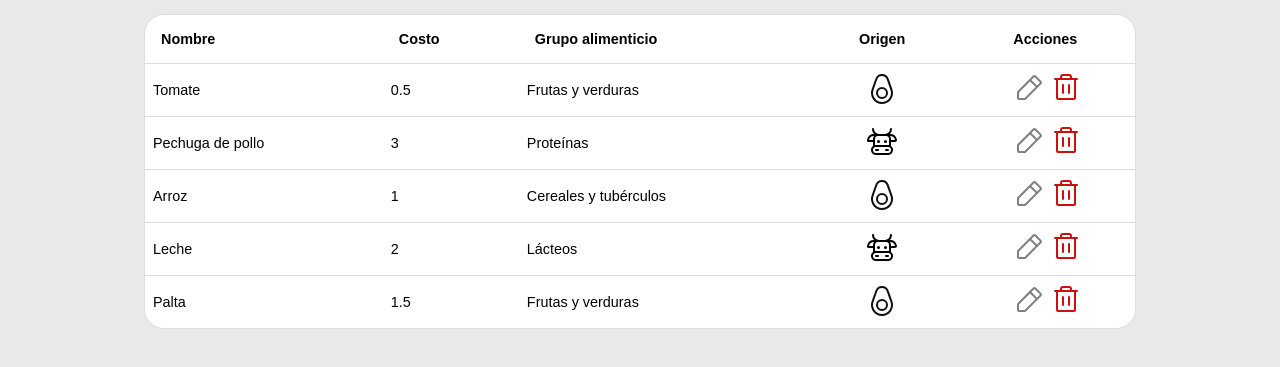
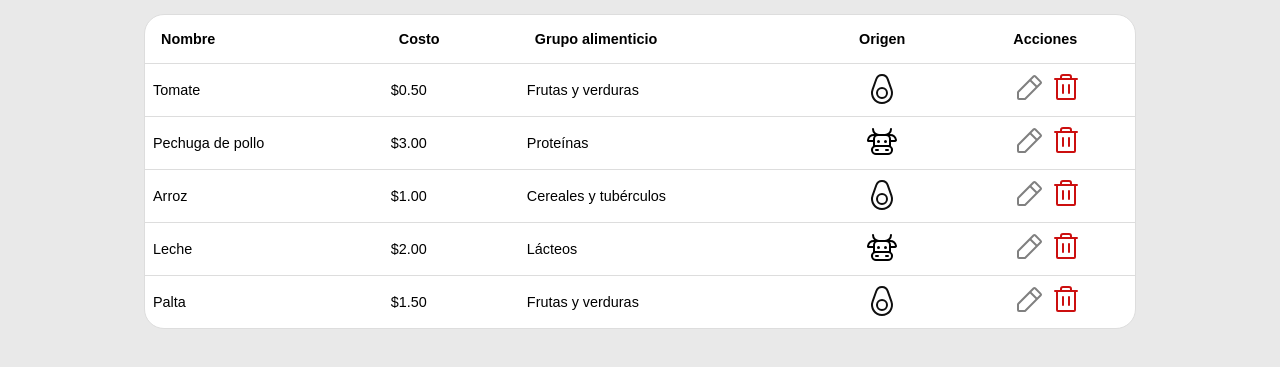
Before and after one commit to joanavarro23/svelte-algo-que-pedir, a SvelteKit app: page /ingrediente in a window 1280 px wide. Shown: the part 127-494 px from the top of the page. Built offline with nearby package versions, Linux system fonts and the light colour scheme; a web font is replaced by a local one.

Commit message:
pongo clase icono-ojo en la img para que funcione el media-query que oculta/muestra el icono del ojo en la tabla

```diff
--- a/src/routes/(app)/+page.svelte
+++ b/src/routes/(app)/+page.svelte
@@ -1,6 +1,5 @@
 <script lang="ts">
   import './pedidos-actuales.css'
-  import '$lib/styles/general.css'
   import PedidoCard from '$lib/components/pedidos/pedido-card.svelte'
   import { PEDIDOS_MOCK } from '$lib/data/mocks/pedidosMock'
 </script>
--- a/src/routes/(app)/ingrediente/+page.svelte
+++ b/src/routes/(app)/ingrediente/+page.svelte
@@ -25,13 +25,13 @@
   {#each INGREDIENTES_MOCK as ingrediente (ingrediente.id)}
     <IngredienteRow {ingrediente}>
       {#snippet columnasExtra()}
-        <td>{ingrediente.costo}</td>
+        <td>${(ingrediente.costo).toFixed(2)}</td>
       {/snippet}
       {#snippet acciones()}
         <div class="iconos-acciones">
           <!-- AGREGAR ACCION PARA EL ICONO BOTON EYE -->
-          <IconoBoton claseIcono="icono-ojo">
-            <img src={eye} alt="ojo">
+          <IconoBoton>
+            <img src={eye} alt="ojo" class="icono-ojo">
           </IconoBoton>
           <IconoBoton onclick={() => editar(ingrediente.id)} >
             <img src={pencil} alt="lapiz">
```
